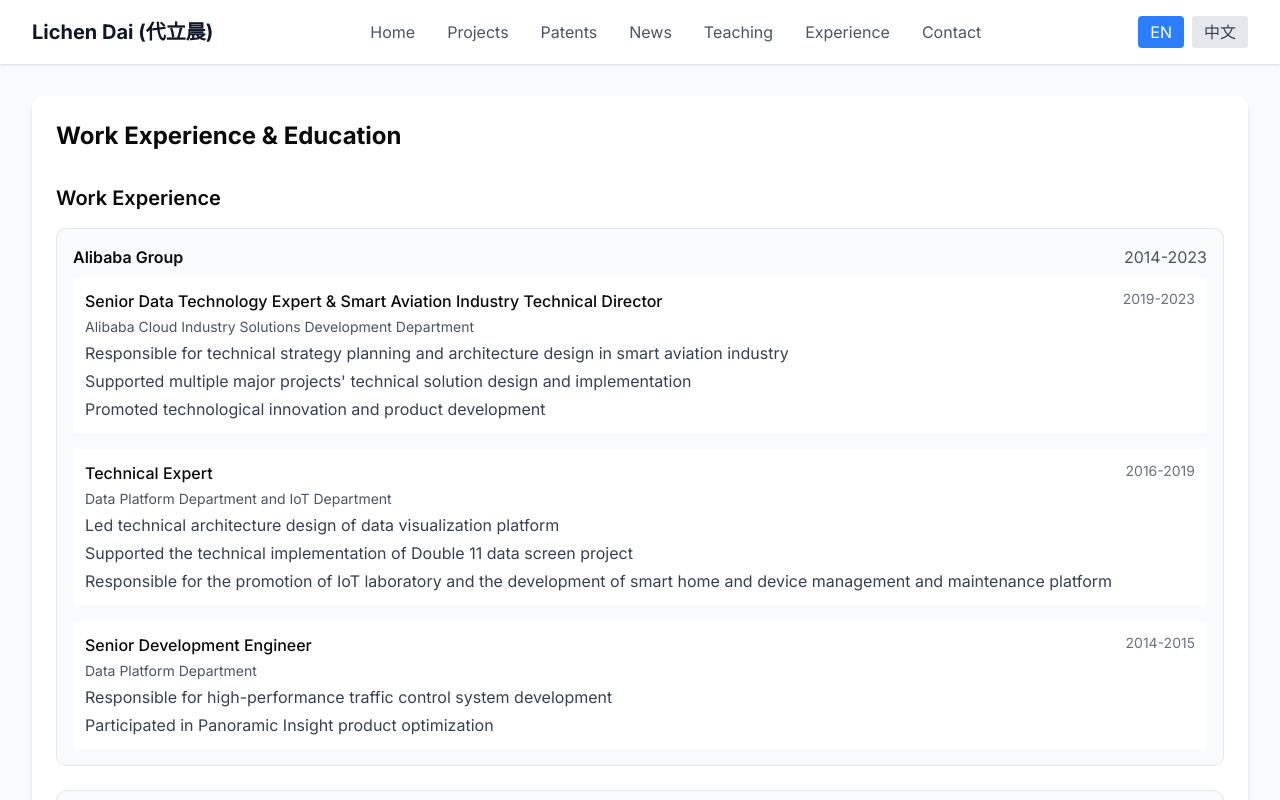
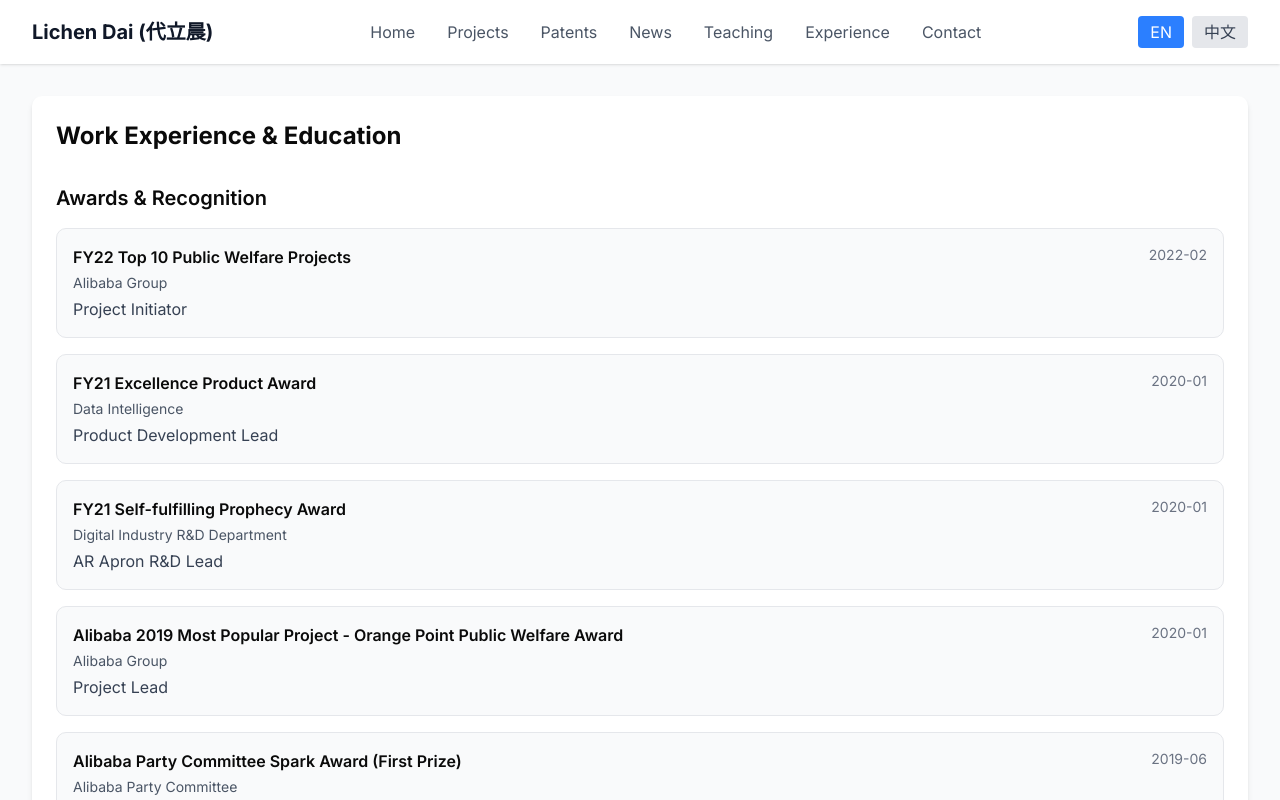
Before and after one commit to ericdum/ericdum.github.io, a Next.js app: page /experience in a window 1280 px wide. Shown: the top 800 px of the page. Built offline with nearby package versions, Linux system fonts and the light colour scheme.

Commit message:
增加获奖信息

```diff
--- a/src/app/experience/page.tsx
+++ b/src/app/experience/page.tsx
@@ -42,6 +42,26 @@
     en: string;
   };
   position: {
+    zh: string;
+    en: string;
+  };
+}
+
+interface Award {
+  title: {
+    zh: string;
+    en: string;
+  };
+  issuer: {
+    zh: string;
+    en: string;
+  };
+  date: string;
+  role: {
+    zh: string;
+    en: string;
+  };
+  description?: {
     zh: string;
     en: string;
   };
@@ -242,6 +262,118 @@
   },
 ];
 
+const awards: Award[] = [
+  {
+    title: {
+      zh: "FY22 集团十佳公益项目",
+      en: "FY22 Top 10 Public Welfare Projects"
+    },
+    issuer: {
+      zh: "阿里巴巴集团",
+      en: "Alibaba Group"
+    },
+    date: "2022-02",
+    role: {
+      zh: "项目发起人之一",
+      en: "Project Initiator"
+    }
+  },
+  {
+    title: {
+      zh: "FY21 卓越产品奖",
+      en: "FY21 Excellence Product Award"
+    },
+    issuer: {
+      zh: "数据智能",
+      en: "Data Intelligence"
+    },
+    date: "2020-01",
+    role: {
+      zh: "产研负责人",
+      en: "Product Development Lead"
+    }
+  },
+  {
+    title: {
+      zh: "FY21 自证预言奖",
+      en: "FY21 Self-fulfilling Prophecy Award"
+    },
+    issuer: {
+      zh: "数字产业产研部",
+      en: "Digital Industry R&D Department"
+    },
+    date: "2020-01",
+    role: {
+      zh: "AR 机坪产研负责人",
+      en: "AR Apron R&D Lead"
+    }
+  },
+  {
+    title: {
+      zh: "阿里巴巴2019年度最受欢迎项目——《橙点公益奖》",
+      en: "Alibaba 2019 Most Popular Project - Orange Point Public Welfare Award"
+    },
+    issuer: {
+      zh: "阿里巴巴集团",
+      en: "Alibaba Group"
+    },
+    date: "2020-01",
+    role: {
+      zh: "项目负责人",
+      en: "Project Lead"
+    }
+  },
+  {
+    title: {
+      zh: "阿里巴巴集团党委星火燎原奖（一等奖）",
+      en: "Alibaba Party Committee Spark Award (First Prize)"
+    },
+    issuer: {
+      zh: "阿里巴巴党委",
+      en: "Alibaba Party Committee"
+    },
+    date: "2019-06",
+    role: {
+      zh: "项目发起人，管理人",
+      en: "Project Initiator and Manager"
+    }
+  },
+  {
+    title: {
+      zh: "阿里巴巴2018年度十佳公益项目——《橙点公益奖》",
+      en: "Alibaba 2018 Top 10 Public Welfare Projects - Orange Point Public Welfare Award"
+    },
+    issuer: {
+      zh: "阿里巴巴公益委员会",
+      en: "Alibaba Public Welfare Committee"
+    },
+    date: "2019-04",
+    role: {
+      zh: "项目发起人，管理人",
+      en: "Project Initiator and Manager"
+    }
+  },
+  {
+    title: {
+      zh: "GXIC 智慧园区奖",
+      en: "GXIC Smart Park Award"
+    },
+    issuer: {
+      zh: "阿里云 IoT 事业部",
+      en: "Alibaba Cloud IoT Department"
+    },
+    date: "2017-01",
+    role: {
+      zh: "项目负责人",
+      en: "Project Lead"
+    },
+    description: {
+      zh: "通过摄像头做重点人员轨迹跟踪",
+      en: "Key personnel trajectory tracking through cameras"
+    }
+  }
+];
+
 export default function ExperiencePage() {
   const { t, language } = useLanguage();
 
@@ -250,6 +382,27 @@
       <div className="bg-white rounded-lg shadow-md p-6">
         <h1 className="text-2xl font-bold mb-8">{t('experience.title')}</h1>
 
+        {/* 获奖经历 */}
+        <section className="mb-12">
+          <h2 className="text-xl font-semibold mb-4">{t('experience.awards')}</h2>
+          <div className="space-y-4">
+            {awards.map((award, index) => (
+              <div key={index} className="bg-gray-50 rounded-lg p-4 border border-gray-200">
+                <div className="flex justify-between items-start">
+                  <div>
+                    <h3 className="font-semibold">{award.title[language]}</h3>
+                    <p className="text-gray-600 text-sm mt-1">{award.issuer[language]}</p>
+                    <p className="text-gray-700 mt-1">{award.role[language]}</p>
+                    {award.description && (
+                      <p className="text-gray-600 text-sm mt-1">{award.description[language]}</p>
+                    )}
+                  </div>
+                  <p className="text-gray-500 text-sm">{award.date}</p>
+                </div>
+              </div>
+            ))}
+          </div>
+        </section>
 
         {/* 工作经历 */}
         <section className="mb-12">
--- a/src/lib/api/projects.ts
+++ b/src/lib/api/projects.ts
@@ -747,7 +747,7 @@
     companyEn: "Alibaba Group",
     role: "高级数据技术专家 & 智慧航空行业技术总监",
     roleEn: "Senior Data Technology Expert & Smart Aviation Industry Technical Director",
-    period: "2022",
+    period: "2021",
     description: "通过对管制技术的业务洞察，发现对管制进行识别是不必要的，反而可以突破思维惯性，改变管制员通过语音进行管制的交互模式，而改用便捷、准确的计算机交互操作。",
     descriptionEn: "Through business insights into control technology, discovered that control recognition was unnecessary, and instead could break through thinking inertia, changing the interaction mode of controllers from voice-based control to convenient and accurate computer interaction.",
     technicalDetails: [
@@ -901,7 +901,7 @@
     companyEn: "Alibaba Group",
     role: "高级数据技术专家 & 智慧航空行业技术总监",
     roleEn: "Senior Data Technology Expert & Smart Aviation Industry Technical Director",
-    period: "2022-2023",
+    period: "2020-2023",
     description: "通过融合数据平台中的空管指令、飞机位置、车辆位置数据，实现了全面的场面冲突预警系统，显著提升了机场运行安全性。",
     descriptionEn: "By integrating air traffic control instructions, aircraft positions, and vehicle positions from the data platform, we implemented a comprehensive surface conflict warning system, significantly improving airport operational safety.",
     technicalDetails: [
--- a/src/lib/i18n/translations.ts
+++ b/src/lib/i18n/translations.ts
@@ -80,7 +80,8 @@
       title: "Work Experience & Education",
       workExperience: "Work Experience",
       education: "Education",
-      socialPositions: "Social Positions"
+      socialPositions: "Social Positions",
+      awards: "Awards & Recognition"
     }
   },
   zh: {
@@ -164,7 +165,8 @@
       title: "工作经历与学历",
       workExperience: "工作经历",
       education: "学历",
-      socialPositions: "社会任职"
+      socialPositions: "社会任职",
+      awards: "获奖情况"
     }
   },
 };
```
